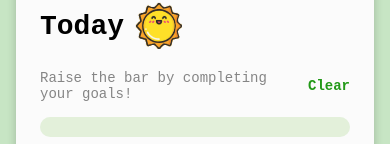
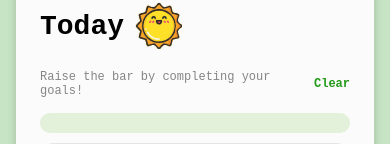
Before and after one commit to Ayvid21/TaskToday, a plain HTML site: page TaskToday/index.html in a window 390 px wide. Shown: the part 137-281 px from the top of the page. Drawn offline with Linux system fonts and the light colour scheme.

Commit message:
Update styles.css

```diff
--- a/TaskToday/styles.css
+++ b/TaskToday/styles.css
@@ -168,6 +168,7 @@ body {
     display: flex;
     align-items: center;
     justify-content: space-between;
+    gap: 15px;
 }
 
 .clear-form-data {
@@ -239,4 +240,12 @@ body {
         font-size: 8px;
         margin-top: 35px;
     }
+
+    .box-quote {
+        font-size: 12px;
+    }
+
+    .clear-form-data {
+        font-size: 12px;
+    }
 }
```
